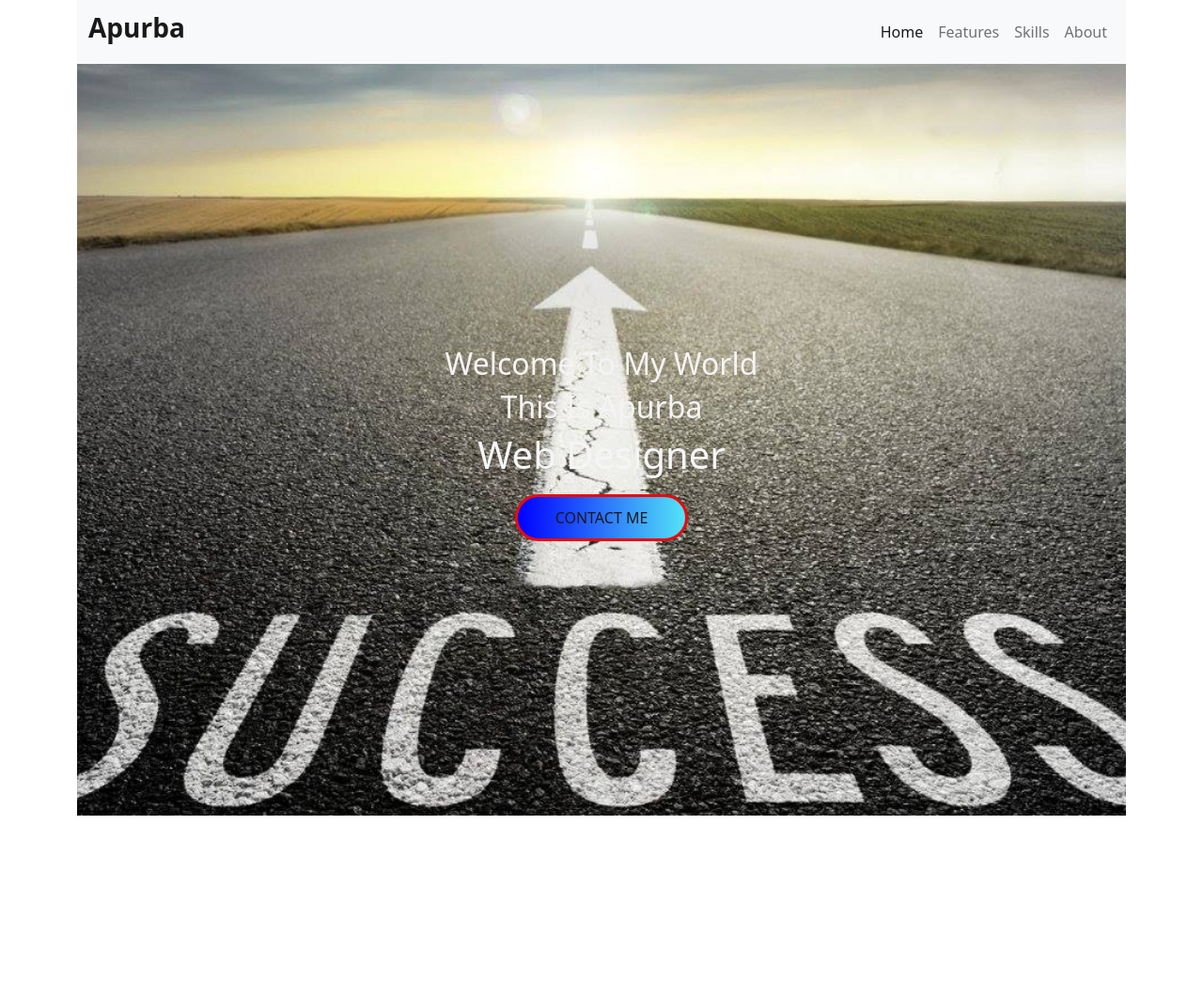
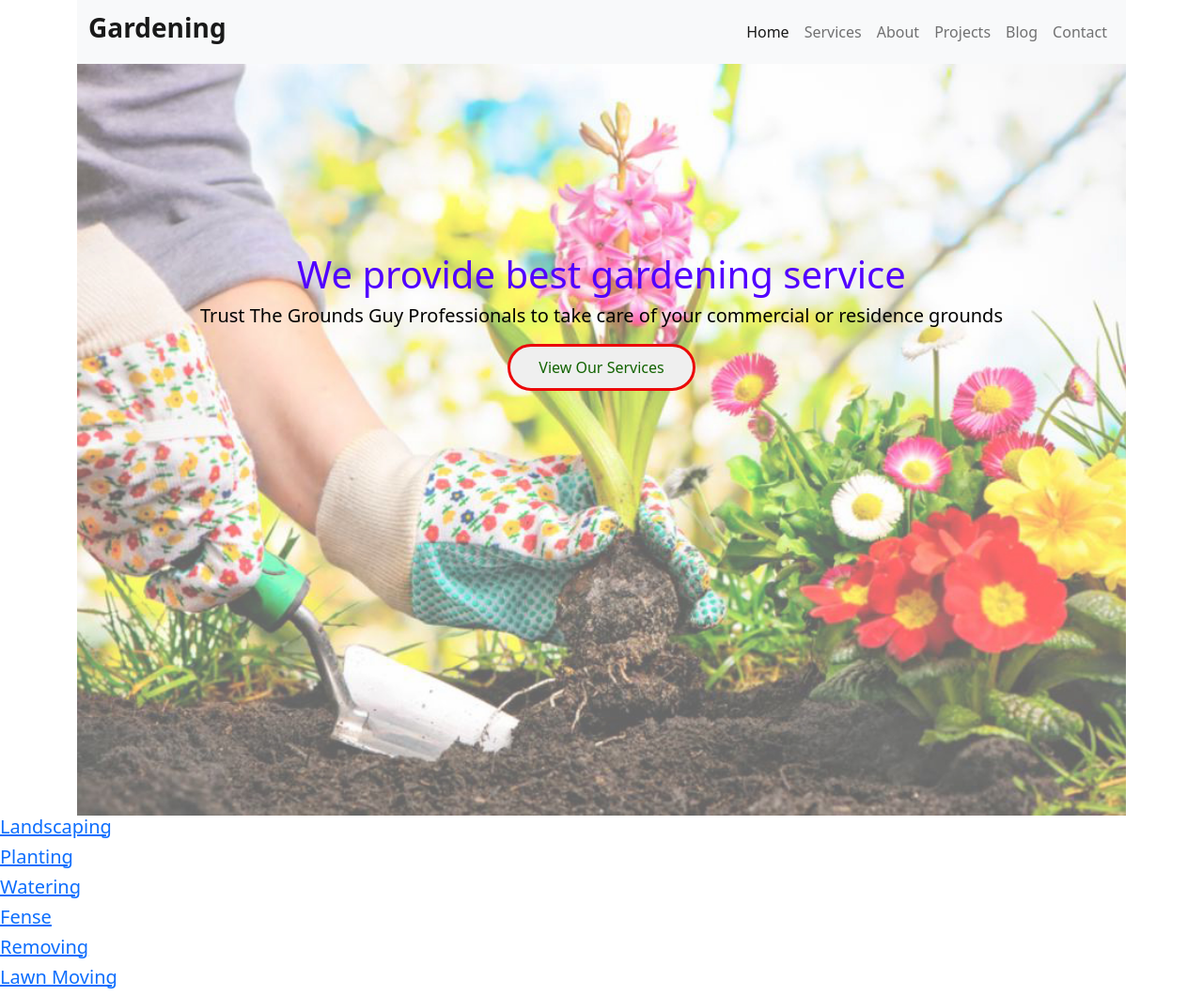
Before and after one commit to Apurba-Das58/test2, a plain HTML site: page index.html in a window 1280 px wide. Shown: the whole page at 94% size. Before the commit the page ends 868 px from the top, so only its background shows below. Drawn offline with nearby package versions, Linux system fonts and the light colour scheme.

Commit message:
Gardening

```diff
--- a/css/style.css
+++ b/css/style.css
@@ -4,24 +4,25 @@
 }
 #hero{
     height: 100vh;
-    background-image: url("../imgs/add.jpg");
+    background-image: url("../imgs/Gardening.jpg");
     background-position: center;
     background-repeat: no-repeat;
     background-size: cover;
-    color: rgb(235, 232, 229);
+    color: rgb(146, 146, 146);
     display: flex;
     justify-content: center;
     align-items: center;
 }
 #hero .content{
-    height: 200px;
-    width: 400px;
+    height: 400px;
+    width: 1000px;
     text-align: center;
 }
 #hero h1{
  font-size: 40px;
- color: rgb(245, 245, 246);
+ color: rgb(81, 0, 255);
 }
+
 #hero h3{
     font-size: 20px;
     color: black;
@@ -31,16 +32,10 @@
     color: rgb(245, 243, 243);
 }
 #hero button{
-    padding: 10px 40px;
+    padding: 10px 30px;
     margin-top: 10px;
-    text-transform: uppercase;
-    background: linear-gradient(to left, rgb(84, 228, 247),blue);
-    color: rgb(26, 26, 25);
+    color: rgb(18, 99, 0);
     border: 3px solid rgb(235, 9, 9);
     border-radius: 25px;
     cursor: pointer;
 }
-#hero button:hover{
-    background: linear-gradient(to left, blue,rgb(114, 245, 238));
-
-}
--- a/index.html
+++ b/index.html
@@ -4,19 +4,20 @@
     <meta charset="UTF-8">
     <meta http-equiv="X-UA-Compatible" content="IE=edge">
     <meta name="viewport" content="width=device-width, initial-scale=1.0">
-    <title>Apurba</title>
+    <title>Gardening</title>
     <link href="https://cdn.jsdelivr.net/npm/bootstrap@5.2.3/dist/css/bootstrap.min.css" rel="stylesheet"
     integrity="sha384-rbsA2VBKQhggwzxH7pPCaAqO46MgnOM80zW1RWuH61DGLwZJEdK2Kadq2F9CUG65" crossorigin="anonymous">
 
-    <link rel="icon" href="imgs/opu.jpg">
+
     <link rel="stylesheet" href="css/style.css">
+    <link rel="icon" href="imgs/icon.jpg">
 </head>
 <body>
     <div class="container">
         <nav class="navbar navbar-expand-lg bg-light">
             <div class="container-fluid">
               <a class="navbar-brand" href="#">
-                <span class="h3 fw-bold d-block"> Apurba</span>
+                <span class="h3 fw-bold d-block"> Gardening</span>
               </a>
               <button class="navbar-toggler" type="button" data-bs-toggle="collapse" data-bs-target="#navbarNav" aria-controls="navbarNav" aria-expanded="false" aria-label="Toggle navigation">
                 <span class="navbar-toggler-icon"> </span>
@@ -27,13 +28,17 @@
                     <a class="nav-link active" aria-current="page" href="#">Home</a>
                   </li>
                   <li class="nav-item">
-                    <a class="nav-link" href="#">Features</a>
+                    <a class="nav-link" href="#">Services</a>
                   </li>
                   <li class="nav-item">
-                    <a class="nav-link" href="#">Skills</a>
+                    <a class="nav-link" href="#">About</a>
                   </li>
                   <li class="nav-item">
-                    <a class="nav-link" href="#"> About</a>
+                    <a class="nav-link" href="#"> Projects</a>
+                    <li class="nav-item">
+                      <a class="nav-link" href="#"> Blog</a>
+                      <li class="nav-item">
+                        <a class="nav-link" href="#"> Contact</a>
                   </li>
                 </ul>
               </div>
@@ -41,14 +46,31 @@
           </nav>
     <section id="hero">
     <div class="content">
-        <h2>Welcome To My World</h2>
-        <h2>This Is Apurba</h2>
-        <h1> Web Designer</h1>
-        <button>Contact Me</button>
+        <h1>We provide best gardening service</h1>
+        <h3> Trust The Grounds Guy Professionals to take care of your commercial or  residence grounds</h3>
+        <button>View Our Services</button>
     </div>
 </div>
 </section>
 
+<div class="cat-cap">
+  <h5><a href="">Landscaping</a></h5>
+  </div>
+  <div class="cat-cap">
+    <h5><a href="">Planting</a></h5>
+    </div>
+    <div class="cat-cap">
+      <h5><a href="">Watering</a></h5>
+      </div>
+      <div class="cat-cap">
+        <h5><a href="">Fense</a></h5>
+        </div><div class="cat-cap">
+          <h5><a href="">
+            Removing</a></h5>
+          </div>
+          <div class="cat-cap">
+            <h5><a href=""> Lawn Moving</a></h5>
+            </div>
 
 
 
```
Also changed, not shown: imgs/Gardening.jpg (added), imgs/icon.jpg (added).
